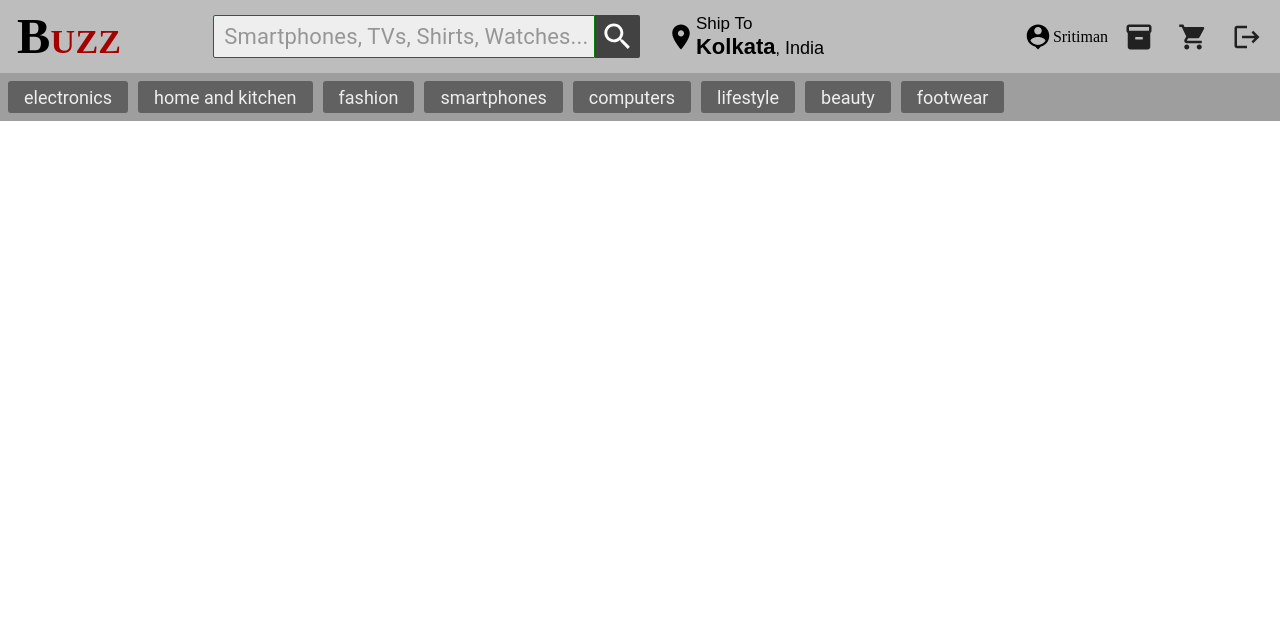
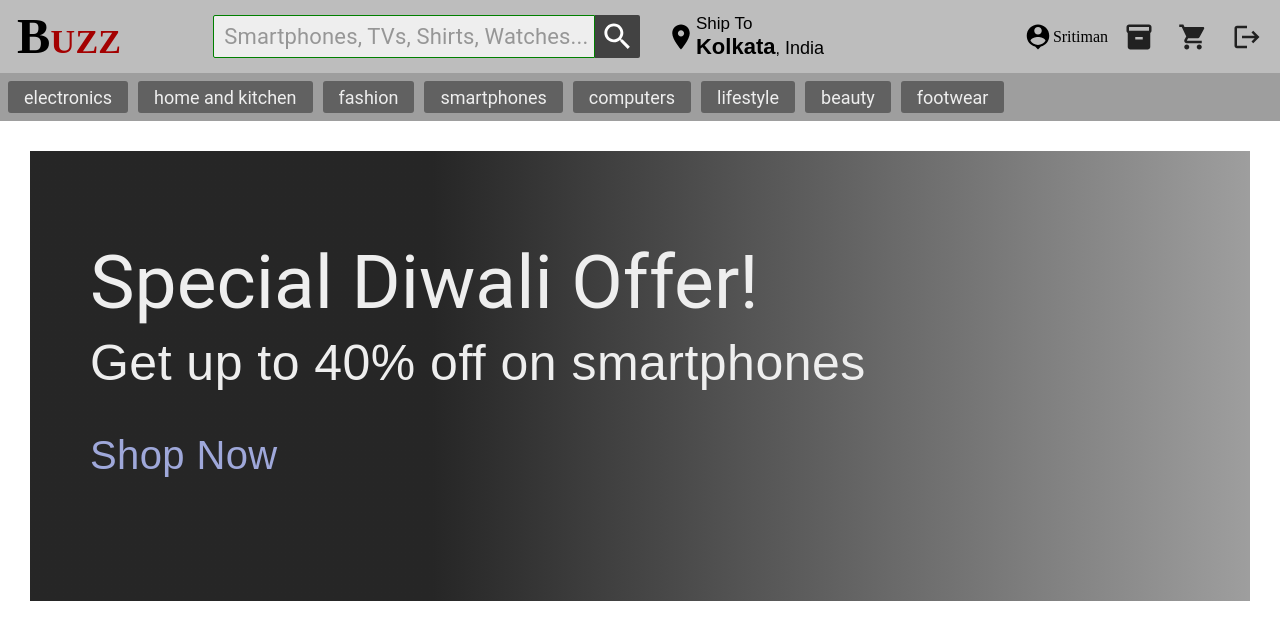
Before and after one commit to adaksritiman24/e-commerce-application-ui, a Next.js app: page / in a window 1280 px wide. Shown: the top 640 px of the page. Built offline with nearby package versions, Linux system fonts and the light colour scheme; a web font is replaced by a local one.

Commit message:
Add Banner Carousal on home page

```diff
--- /dev/null
+++ b/components/body/home/Banner.jsx
@@ -0,0 +1,159 @@
+import { Box, Typography } from "@mui/material";
+import { grey, indigo } from "@mui/material/colors";
+import classes from "./HomePage.module.css";
+import React from "react";
+import { IMAGE_SERVER_BASE_URL } from "../../constants";
+import { useState } from "react";
+import { useEffect } from "react";
+
+const rotateNumbers = (currentNumber, limit) => {
+  currentNumber++;
+  if (currentNumber >= limit) return 0;
+  else return currentNumber;
+};
+
+const Banner = ({ bannerPromotions }) => {
+  const animationSpeed = 8;
+  const numberOfFrames = bannerPromotions.length;
+  const [divLocation, setDivLocation] = useState(0);
+
+  useEffect(() => {
+    const interval = setInterval(
+      () => setDivLocation(rotateNumbers(divLocation, numberOfFrames)),
+      animationSpeed * 1000
+    );
+    return () => {
+      clearInterval(interval);
+    };
+  }, [divLocation]);
+
+  return (
+    <>
+      <Box
+        m={{
+          lg: "30px",
+          md: "15px",
+          xs: "10px",
+        }}
+        sx={{
+          height: {
+            md: "450px",
+            xs: "250px",
+          },
+          overflow: "hidden",
+        }}
+      >
+        <Box
+          sx={{
+            transition: "2s ease-out",
+            transform: {
+              md: `translateY(${-1 * 450 * divLocation}px)`,
+              xs: `translateY(${-1 * 250 * divLocation}px)`,
+            },
+          }}
+        >
+          {bannerPromotions.map((bannerPromotion, index) => (
+            <Box
+              key={index}
+              sx={{
+                width: "100%",
+                position: "relative",
+                height: {
+                  md: "450px",
+                  xs: "250px",
+                },
+                overflow: "hidden",
+              }}
+            >
+              <img
+                src={`${IMAGE_SERVER_BASE_URL}${bannerPromotion.image}`}
+                alt="promotions"
+                width="100%"
+                height="100%"
+              />
+              <Box
+                sx={{
+                  position: "absolute",
+                  top: "0",
+                  width: "100%",
+                  height: "100%",
+                  color: grey["A1000"],
+                  display: "flex",
+                  alignItems: "center",
+                  background:
+                    "linear-gradient(90deg, rgba(25,25,25,0.9) 33%, transparent)",
+                }}
+              >
+                <Box
+                  sx={{
+                    px: {
+                      md: "40px",
+                      lg: "60px",
+                      xs: "20px",
+                    },
+                    color: grey[200],
+                  }}
+                >
+                  <Typography
+                    variant="h3"
+                    sx={{
+                      fontSize: {
+                        lg: "75px",
+                        md: "58px",
+                        sm: "44px",
+                        xs: "34px",
+                      },
+                    }}
+                    className={classes.bannerHeading}
+                  >
+                    {bannerPromotion.tagLine}
+                  </Typography>
+                  <Typography
+                    sx={{
+                      fontFamily: "arial",
+                      fontWeight: "200",
+                      fontSize: {
+                        lg: "50px",
+                        md: "30px",
+                        sm: "24px",
+                        xs: "17px",
+                      },
+                    }}
+                    className={classes.bannerSubHeading}
+                  >
+                    {bannerPromotion.subHeading}
+                  </Typography>
+                  <Typography
+                    display="inline-block"
+                    my={3}
+                    sx={{
+                      fontFamily: "arial",
+                      fontSize: {
+                        lg: "40px",
+                        md: "30px",
+                        xs: "20px",
+                      },
+                      cursor: "pointer",
+                      color: indigo[200],
+                      borderBottom: `4px solid transparent`,
+                      transition: "0.4s",
+                      "&:hover": {
+                        color: indigo[300],
+                        borderBottom: `4px solid ${indigo[300]}`,
+                      },
+                    }}
+                    size="large"
+                  >
+                    {bannerPromotion.buttonText}
+                  </Typography>
+                </Box>
+              </Box>
+            </Box>
+          ))}
+        </Box>
+      </Box>
+    </>
+  );
+};
+
+export default Banner;
--- /dev/null
+++ b/components/body/home/HomePage.jsx
@@ -0,0 +1,16 @@
+import React from 'react'
+import useHomePage from '../hooks/useHomePage'
+import Banner from './Banner'
+
+const HomePage =()=> {
+    const {
+        bannerPromotions
+    } = useHomePage();
+  return (
+    <>
+        <Banner bannerPromotions={bannerPromotions}/>
+    </>
+  )
+}
+
+export default HomePage
--- /dev/null
+++ b/components/body/home/HomePage.module.css
@@ -0,0 +1,10 @@
+@import url('https://fonts.googleapis.com/css2?family=Jost:wght@200&display=swap');
+@import url('https://fonts.googleapis.com/css2?family=Jost:wght@200;400&display=swap');
+
+.bannerSubHeading{
+    font-family: 'Jost', sans-serif;
+}
+
+.bannerHeading {
+    font-family: 'Jost', sans-serif;
+}
--- /dev/null
+++ b/components/body/hooks/useHomePage.jsx
@@ -0,0 +1,15 @@
+import { useState } from "react"
+import {bannerPromotions as bp} from "../../../dummy_data/banner_promotions";
+
+const useHomePage = ()=> {
+    const [bannerPromotions, setBannerPromotions] = useState(bp);
+
+    useState(()=>{
+        setBannerPromotions(bp);
+    },[])
+    return ({
+        bannerPromotions
+    })
+}
+
+export default useHomePage;
--- /dev/null
+++ b/dummy_data/banner_promotions.js
@@ -0,0 +1,27 @@
+export const bannerPromotions = [
+    {
+        id : 0,
+        image : "/buzz/imgs/banner/smartphones.jpeg",
+        tagLine : "Special Diwali Offer!",
+        subHeading : "Get up to 40% off on smartphones",
+        buttonText : "Shop Now",
+        url : ""
+    },
+    {
+        id : 1,
+        image : "/buzz/imgs/banner/fashion.jpeg",
+        tagLine : "Buzz Super-Bonanza offer",
+        subHeading : "Amazing Mens' tshirts starting from only ₹599",
+        buttonText : "Grab your deal",
+        url : ""
+    },
+    {
+        id : 2,
+        image : "/buzz/imgs/banner/beauty-products.jpeg",
+        tagLine : "Great Deals on Beauty Products",
+        subHeading : "Explore the wide range of beauty products and get exciting offers",
+        buttonText : "Explore",
+        url : ""
+    },
+
+]
--- a/pages/index.jsx
+++ b/pages/index.jsx
@@ -1,3 +1,4 @@
+import HomePage from '../components/body/home/HomePage'
 import Header from '../components/header/Header'
 
 
@@ -5,6 +6,7 @@ export default function Home() {
   return (
     <>
       <Header/>
+      <HomePage/>
     </>
   )
 }
```
